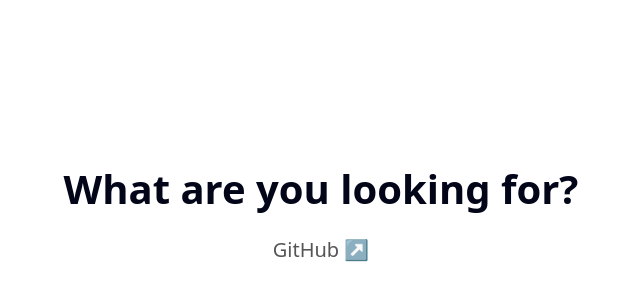
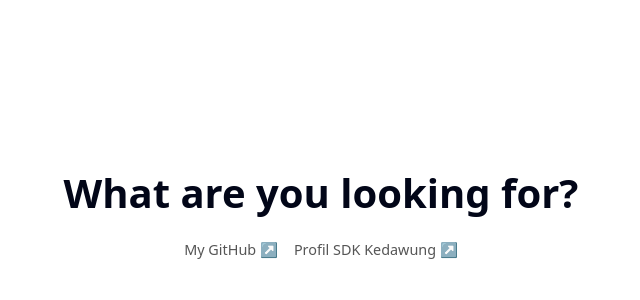
Before and after one commit to devlagret/devlagret.github.io, a Next.js app: page / in a window 1280 px wide. Shown: the part 188-488 px from the top of the page, without its empty margins (319-959 px from the left). Built offline with nearby package versions, Linux system fonts and the light colour scheme.

Commit message:
Refactor Home component layout for improved structure and readability

```diff
--- a/src/app/page.tsx
+++ b/src/app/page.tsx
@@ -2,8 +2,13 @@
 export default function Home() {
   return (
     <main style={{ minHeight: "100vh", display: "flex", flexDirection: "column", justifyContent: "center", alignItems: "center" }}>
-      <h1 style={{ fontSize: "2.5rem", fontWeight: "bold", marginBottom: "1rem" }}>What are you looking for?</h1>
-      <a style={{ fontSize: "1.25rem", color: "#555" }} href="https://github.com/devlagret">GitHub ↗</a>
+      <div style={{ textAlign: "center" }}>
+        <h1 style={{ fontSize: "2.5rem", fontWeight: "bold", marginBottom: "1rem" }}>What are you looking for?</h1>
+        <div style={{ display: "flex", gap: "1rem", justifyContent: "center" }}>
+          <a style={{ fontSize: "0.9em", color: "#555" }} href="https://github.com/devlagret">My GitHub ↗</a>
+          <a style={{ fontSize: "0.9em", color: "#555" }} href="https://devlagret.github.io/sdk">Profil SDK Kedawung ↗</a>
+        </div>
+      </div>
     </main>
   );
 }
```
